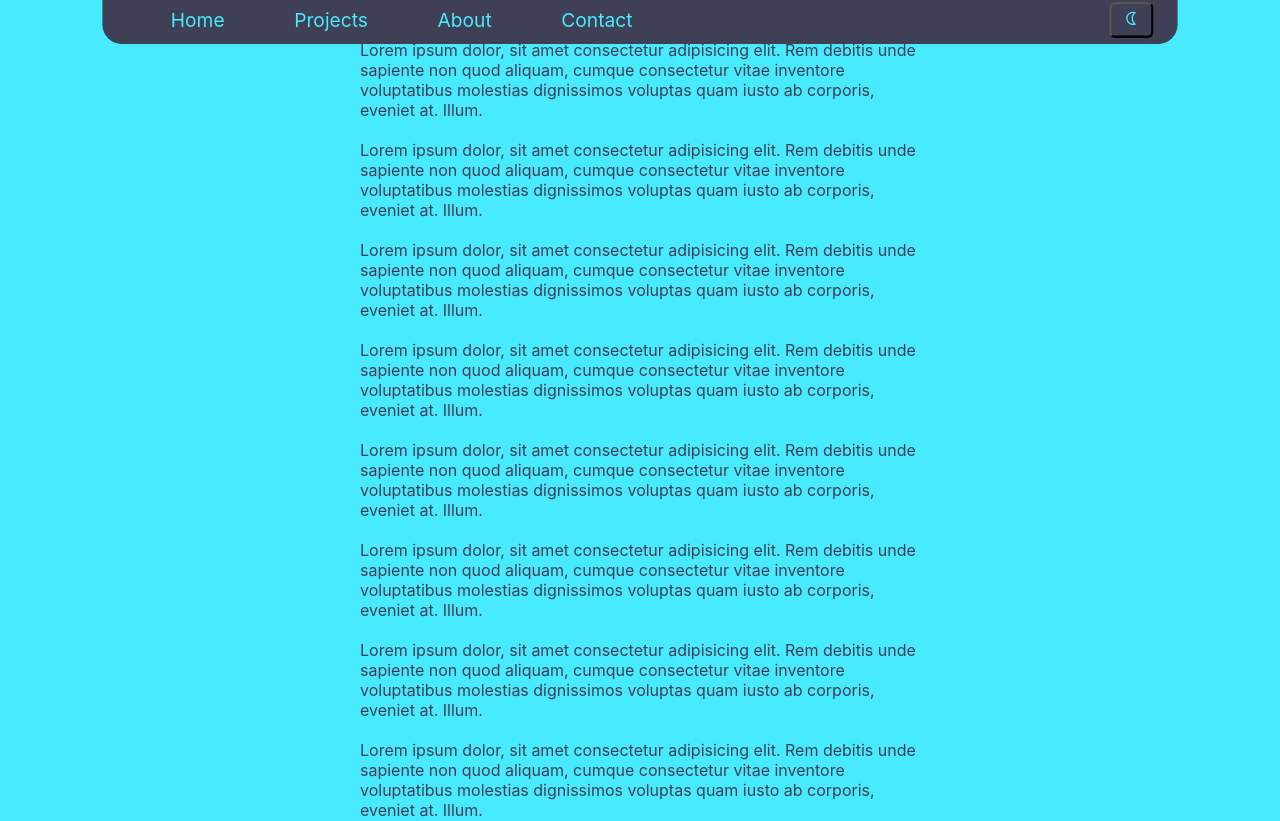
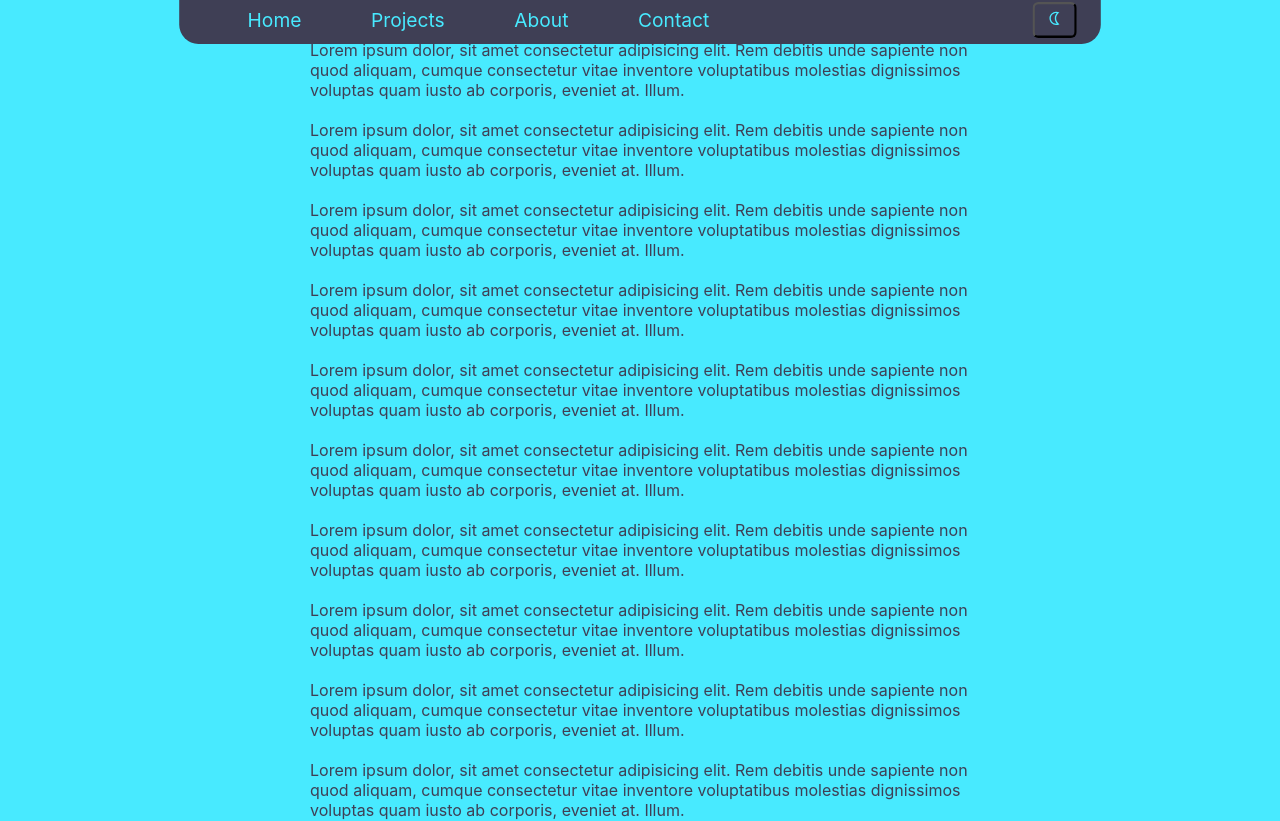
Before and after one commit to Islam-foda/my-portfolio, a React (Vite) app: page / in a window 1280 px wide. Shown: the top 821 px of the page. Built offline with nearby package versions, Linux system fonts and the light colour scheme; the HTML template or start-up script is replaced by a standard one.

Commit message:
width adjustment

```diff
--- a/src/index.css
+++ b/src/index.css
@@ -38,7 +38,7 @@ body {
 }
 
 main {
-  width: 600px;
+  max-width: 700px;
   padding: 20px;
   display: grid;
   grid-template-areas:
@@ -54,7 +54,7 @@ nav {
   justify-content: space-between;
   align-items: center;
   padding: 5px 20px;
-  width: 70%;
+  width: 60%;
   border-bottom-left-radius: 1em;
   border-bottom-right-radius: 1em;
   grid-area: nav;
@@ -148,9 +148,9 @@ nav .btn:hover {
 }
 /* End Nav Style */
 
-section {
+.section {
   grid-area: section;
 }
-p {
+.section p {
   margin: 20px 0;
 }
```
